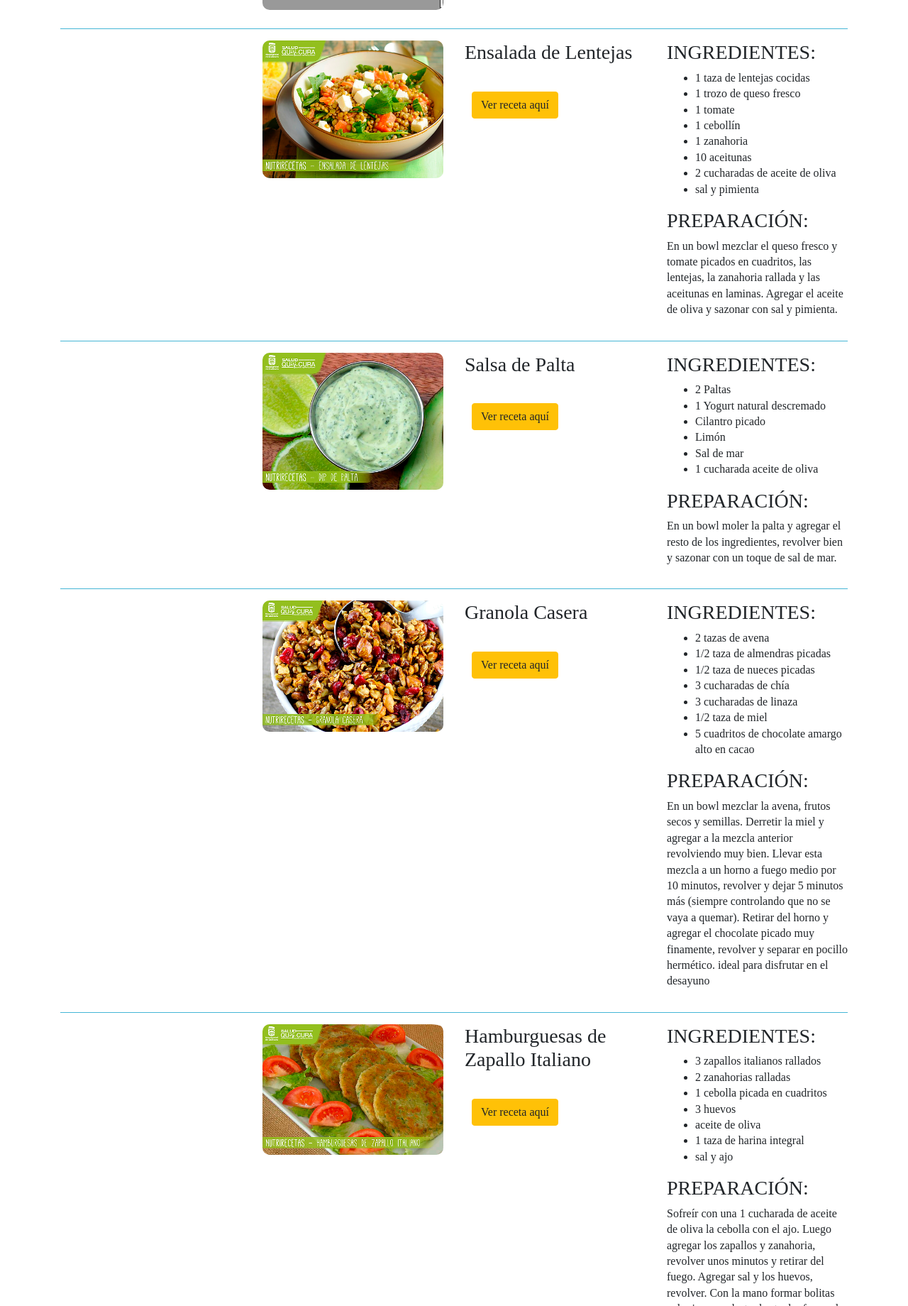
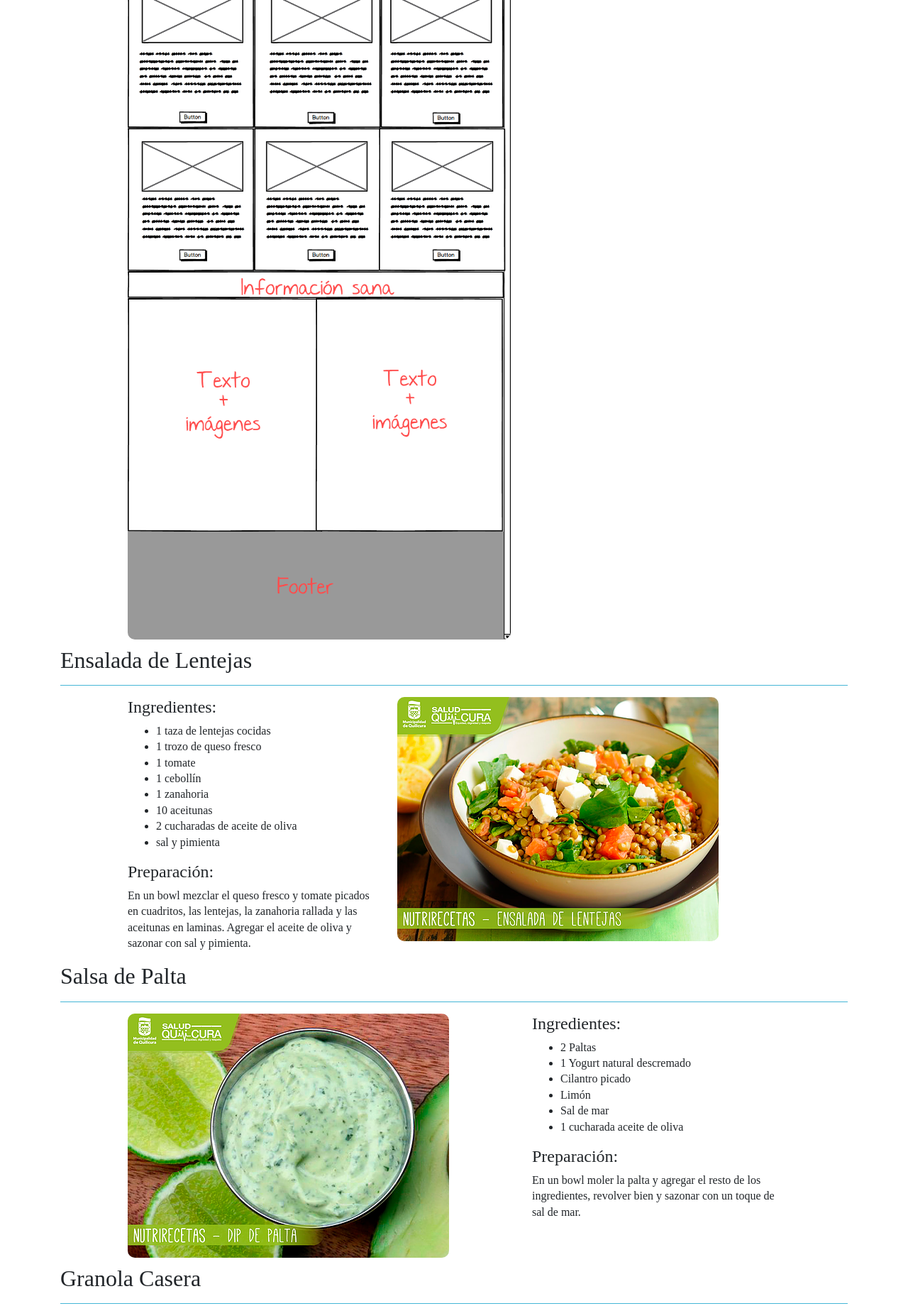
Before and after one commit to Lawrenette/Proyecto_Final, a plain HTML site: page recetas.html in a window 1280 px wide. Shown: the part 960-2800 px from the top of the page at 71% size. Drawn offline with nearby package versions, Linux system fonts and the light colour scheme; files whose address does not match are found by name; a web font is replaced by a local one.

Commit message:
recetas en box

```diff
--- a/recetas.html
+++ b/recetas.html
@@ -38,20 +38,19 @@
   <div style="padding-top: 140px;"></div>
 
   <h1 class="titulo_recetas">RECETAS SALUDABLES</h1>
-  <hr class="linea_receta">
+  <hr>
 
   <div class="container">
 
-    <div class="row">
-      <div class="col-sm-12 col-md-12 offset-3 col-lg-3 col-xl-3">
+    <div class="row box_recetas">
+      <div class="col-12">
+        <h2 class="subtitulo_recetas">Croquetas de Zanahoria y Chia</h2><hr class="linea_receta">
+      </div>
+      <div class="col-sm-12 col-md-12 offset-1 col-lg-6 col-xl-6">
         <img class="img-fluid img_receta" src="assets/images/recetas/imagen01.png" alt="">
       </div>
-      <div class="col-sm-12 col-md-12 col-lg-3 col-xl-3">
-        <h3>Croquetas de Zanahoria y Chia</h3>
-        <button type="button" class="btn btn-warning boton_receta">Ver receta aquí</button>
-      </div>
-      <div class="col-sm-12 col-md-12 col-lg-3 col-xl-3">
-        <h3>INGREDIENTES:</h3>
+      <div class="col-sm-12 col-md-12 col-lg-4 col-xl-4">
+        <h4 class="subtitulo_recetas">Ingredientes:</h4>
         <ul>
           <li>3 zanahorias</li>
           <li>1 zapallo italiano</li>
@@ -61,22 +60,17 @@
           <li>1/3 taza de chía</li>
           <li>sal, pimienta y ajo en polvo</li>
         </ul>
-        <h3>PREPARACIÓN:</h3>
+        <h4 class="subtitulo_recetas">Preparación:</h4>
         <p>Lava y ralla el zapallo italiano y  las zanahorias, luego pica el cebollín. Continua mezclando el zapallo, las zanahorias y el cebollín, agrega la  chía, harina de avena, huevos, condimentos y revolver bien. Armar las croquetas con una cuchara y cocinar en un sartén anti - adherente. sirve y a degustar.</p>
       </div>
     </div>
 
-    <hr class="linea_receta">
-    <div class="row">
-      <div class="col-sm-12 col-md-12 offset-3 col-lg-3 col-xl-3">
-        <img class="img-fluid img_receta" src="assets/images/recetas/imagen02.png" alt="">
+    <div class="row box_recetas">
+      <div class="col-12">
+      <h2 class="subtitulo_recetas">Ensalada de Lentejas</h2><hr class="linea_receta">
       </div>
-      <div class="col-sm-12 col-md-12 col-lg-3 col-xl-3">
-        <h3>Ensalada de Lentejas</h3>
-        <button type="button" class="btn btn-warning boton_receta">Ver receta aquí</button>
-      </div>
-      <div class="col-sm-12 col-md-12 col-lg-3 col-xl-3">
-        <h3>INGREDIENTES:</h3>
+      <div class="col-sm-12 col-md-12 offset-1 col-lg-4 col-xl-4">
+        <h4 class="subtitulo_recetas">Ingredientes:</h3>
         <ul>
           <li>1 taza de lentejas cocidas</li>
           <li>1 trozo de queso fresco</li>
@@ -87,22 +81,23 @@
           <li>2 cucharadas de aceite de oliva</li>
           <li>sal y pimienta</li>
         </ul>
-        <h3>PREPARACIÓN:</h3>
+        <h4 class="subtitulo_recetas">Preparación:</h4>
         <p>En un bowl mezclar el queso fresco y   tomate picados en cuadritos, las lentejas, la zanahoria rallada y las aceitunas en laminas. Agregar el aceite de oliva y sazonar con sal y pimienta.</p>
+        </div>
+      <div class="col-sm-12 col-md-12 col-lg-6 col-xl-6">
+        <img class="img-fluid img_receta" src="assets/images/recetas/imagen02.png" alt="">
       </div>
     </div>
 
-    <hr class="linea_receta">
-    <div class="row">
-      <div class="col-sm-12 col-md-12 offset-3 col-lg-3 col-xl-3">
+    <div class="row box_recetas">
+      <div class="col-12">
+        <h2 class="subtitulo_recetas">Salsa de Palta</h2><hr class="linea_receta">
+      </div>
+      <div class="col-sm-12 col-md-12 offset-1 col-lg-6 col-xl-6">
         <img class="img-fluid img_receta" src="assets/images/recetas/imagen03.png" alt="">
       </div>
-      <div class="col-sm-12 col-md-12 col-lg-3 col-xl-3">
-        <h3>Salsa de Palta</h3>
-        <button type="button" class="btn btn-warning boton_receta">Ver receta aquí</button>
-      </div>
-      <div class="col-sm-12 col-md-12 col-lg-3 col-xl-3">
-        <h3>INGREDIENTES:</h3>
+      <div class="col-sm-12 col-md-12 col-lg-4 col-xl-4">
+        <h4 class="subtitulo_recetas">Ingredientes:</h4>
         <ul>
           <li>2 Paltas</li>
           <li>1 Yogurt natural descremado</li>
@@ -111,22 +106,17 @@
           <li>Sal de mar</li>
           <li>1 cucharada aceite de oliva</li>
         </ul>
-        <h3>PREPARACIÓN:</h3>
+        <h4 class="subtitulo_recetas">Preparación:</h4>
         <p>En un bowl moler la palta y agregar el resto de los ingredientes, revolver bien y sazonar con un toque de sal de mar.</p>
       </div>
     </div>
 
-    <hr class="linea_receta">
-    <div class="row">
-      <div class="col-sm-12 col-md-12 offset-3 col-lg-3 col-xl-3">
-        <img class="img-fluid img_receta" src="assets/images/recetas/imagen04.png" alt="">
+    <div class="row box_recetas">
+      <div class="col-12">
+      <h2 class="subtitulo_recetas">Granola Casera</h2><hr class="linea_receta">
       </div>
-      <div class="col-sm-12 col-md-12 col-lg-3 col-xl-3">
-        <h3>Granola Casera</h3>
-        <button type="button" class="btn btn-warning boton_receta">Ver receta aquí</button>
-      </div>
-      <div class="col-sm-12 col-md-12 col-lg-3 col-xl-3">
-        <h3>INGREDIENTES:</h3>
+      <div class="col-sm-12 col-md-12 offset-1 col-lg-4 col-xl-4">
+        <h4 class="subtitulo_recetas">Ingredientes:</h3>
         <ul>
           <li>2 tazas de avena</li>
           <li>1/2 taza de almendras picadas</li>
@@ -136,22 +126,23 @@
           <li>1/2 taza de miel</li>
           <li>5 cuadritos de chocolate amargo alto en cacao</li>
         </ul>
-        <h3>PREPARACIÓN:</h3>
+        <h4 class="subtitulo_recetas">Preparación:</h4>
         <p>En un bowl mezclar la avena, frutos secos y semillas. Derretir la miel y agregar a la mezcla anterior revolviendo muy bien. Llevar esta mezcla a un horno a fuego medio por 10 minutos, revolver y dejar 5 minutos más (siempre controlando que no se vaya a quemar). Retirar del horno y agregar el chocolate picado muy finamente, revolver y separar en pocillo hermético.  ideal para disfrutar en el desayuno</p>
+        </div>
+      <div class="col-sm-12 col-md-12 col-lg-6 col-xl-6">
+        <img class="img-fluid img_receta" src="assets/images/recetas/imagen04.png" alt="">
       </div>
     </div>
 
-    <hr class="linea_receta">
-    <div class="row">
-      <div class="col-sm-12 col-md-12 offset-3 col-lg-3 col-xl-3">
+    <div class="row box_recetas">
+      <div class="col-12">
+        <h2 class="subtitulo_recetas">Hamburguesas de Zapallo Italiano</h2><hr class="linea_receta">
+      </div>
+      <div class="col-sm-12 col-md-12 offset-1 col-lg-6 col-xl-6">
         <img class="img-fluid img_receta" src="assets/images/recetas/imagen05.png" alt="">
       </div>
-      <div class="col-sm-12 col-md-12 col-lg-3 col-xl-3">
-        <h3>Hamburguesas de Zapallo Italiano</h3>
-        <button type="button" class="btn btn-warning boton_receta">Ver receta aquí</button>
-      </div>
-      <div class="col-sm-12 col-md-12 col-lg-3 col-xl-3">
-        <h3>INGREDIENTES:</h3>
+      <div class="col-sm-12 col-md-12 col-lg-4 col-xl-4">
+        <h4 class="subtitulo_recetas">Ingredientes:</h4>
         <ul>
           <li>3 zapallos italianos rallados</li>
           <li>2 zanahorias ralladas</li>
@@ -161,22 +152,17 @@
           <li>1 taza de harina integral</li>
           <li>sal y ajo</li>
         </ul>
-        <h3>PREPARACIÓN:</h3>
+        <h4 class="subtitulo_recetas">Preparación:</h4>
         <p>Sofreír con una 1 cucharada de aceite de oliva  la cebolla con el ajo. Luego agregar los zapallos y zanahoria, revolver unos minutos y retirar del fuego. Agregar sal y los huevos, revolver. Con la mano formar bolitas enharinar y aplastar hasta dar forma de hamburguesa. Llevar a horno medio hasta que este doradas y listo. Disfruta de este rico plato.</p>
       </div>
     </div>
 
-    <hr class="linea_receta">
-    <div class="row">
-      <div class="col-sm-12 col-md-12 offset-3 col-lg-3 col-xl-3">
-        <img class="img-fluid img_receta" src="assets/images/recetas/imagen06.png" alt="">
+    <div class="row box_recetas">
+      <div class="col-12">
+      <h2 class="subtitulo_recetas">Galletas de Zapallo</h2><hr class="linea_receta">
       </div>
-      <div class="col-sm-12 col-md-12 col-lg-3 col-xl-3">
-        <h3>Galletas de Zapallo</h3>
-        <button type="button" class="btn btn-warning boton_receta">Ver receta aquí</button>
-      </div>
-      <div class="col-sm-12 col-md-12 col-lg-3 col-xl-3">
-        <h3>INGREDIENTES:</h3>
+      <div class="col-sm-12 col-md-12 offset-1 col-lg-4 col-xl-4">
+        <h4 class="subtitulo_recetas">Ingredientes:</h3>
         <ul>
           <li>1 taza de pure de zapallo</li>
           <li>1 taza de harina integral</li>
@@ -187,11 +173,13 @@
           <li>1/4  cucharadita polvos de hornear</li>
           <li>esencia de vainilla</li>
         </ul>
-        <h3>PREPARACIÓN:</h3>
+        <h4 class="subtitulo_recetas">Preparación:</h4>
         <p>Mezclar todos los ingredientes y  se arman las galletas en un molde aceitado. Se pueden decorar con nueces, y hornear por 15-20 minutos a 180ºC.</p>
+        </div>
+      <div class="col-sm-12 col-md-12 col-lg-6 col-xl-6">
+        <img class="img-fluid img_receta" src="assets/images/recetas/imagen06.png" alt="">
       </div>
     </div>
-
   </div> <!--container-->
 
 </main>
```
